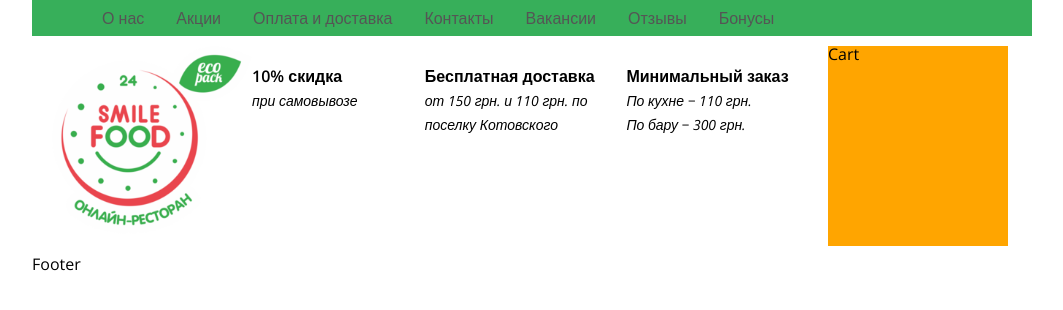
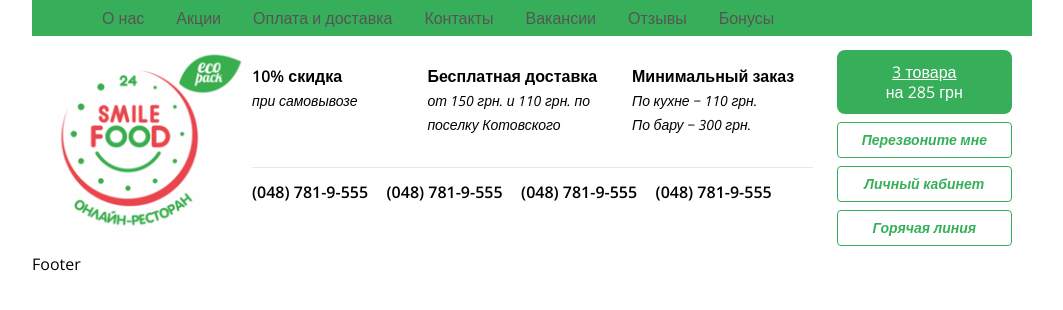
Before and after one commit to Alex-Schweiz/food-delivery-react, a React app: page / in a window 1280 px wide. Shown: the top 310 px of the page, without its empty margins (108-1171 px from the left). Built offline with nearby package versions, Linux system fonts and the light colour scheme.

Commit message:
Completed info header

```diff
--- /dev/null
+++ b/src/components/Header/InfoHeader/InfoBasket/InfoBasket.css
@@ -0,0 +1,15 @@
+.InfoBasket {
+    background-color: #37af5a;
+    margin-top: 4px;
+    padding: 14px 16px;
+    text-align: center;
+    color: #fff;
+    border-radius: 8px;
+}
+
+.InfoBasket a {
+    color: #fff;
+}
+.InfoBasket p {
+    margin-top: 4px;
+}
--- /dev/null
+++ b/src/components/Header/InfoHeader/InfoBasket/InfoBasket.js
@@ -0,0 +1,12 @@
+import React from 'react';
+
+import classes from './InfoBasket.css';
+
+const infoBasket = () => (
+  <div className={classes.InfoBasket}>
+    <a href="/">3 товара</a>
+    <p>на 285 грн</p>
+  </div>
+);
+
+export default infoBasket;
--- /dev/null
+++ b/src/components/Header/InfoHeader/InfoButton/InfoButton.css
@@ -0,0 +1,19 @@
+.InfoButton {
+    background-color: #fff;
+    margin-top: 8px;
+    padding: 10px 8px;
+    text-align: center;
+    color: #37af5a;
+    border: 1px solid #37af5a;
+    border-radius: 4px;
+    font-weight: 600;
+    font-size: 14px;
+    font-style: italic;
+    transition: .4s;
+}
+
+.InfoButton:hover {
+    background-color: #37af5a;
+    color: #fff;
+    cursor: pointer;
+}
--- /dev/null
+++ b/src/components/Header/InfoHeader/InfoButton/InfoButton.js
@@ -0,0 +1,11 @@
+import React from 'react';
+
+import classes from './InfoButton.css';
+
+const infoButton = (props) => (
+  <div className={classes.InfoButton}>
+    <p>{props.text}</p>
+  </div>
+);
+
+export default infoButton;
--- a/src/components/Header/InfoHeader/InfoHeader.css
+++ b/src/components/Header/InfoHeader/InfoHeader.css
@@ -12,5 +12,4 @@
 
 .InfoCart {
     width: 180px;
-    background-color: orange;
 }
--- a/src/components/Header/InfoHeader/InfoHeader.js
+++ b/src/components/Header/InfoHeader/InfoHeader.js
@@ -1,16 +1,21 @@
 import React from 'react';
 
 import classes from './InfoHeader.css';
-import InfoHeaderCentral from './InfoHeaderCentral/InfoHeaderCentral'
+import InfoHeaderCentral from './InfoHeaderCentral/InfoHeaderCentral';
+import InfoBasket from './InfoBasket/InfoBasket';
+import InfoButton from './InfoButton/InfoButton';
 
-const infoHeader = (props) => (
+const infoHeader = () => (
   <div className={classes.InfoHeader}>
     <div className={classes.InfoLogo}>
-      <img src="/img/logo2.png" alt="logo" width="200px" height="188px"/>
+      <img src="/img/logo3.png" alt="logo" width="200px" height="188px"/>
     </div>
     <InfoHeaderCentral />
     <div className={classes.InfoCart}>
-      <p>Cart</p>
+      <InfoBasket />
+      <InfoButton text="Перезвоните мне"/>
+      <InfoButton text="Личный кабинет"/>
+      <InfoButton text="Горячая линия"/>
     </div>
   </div>
 );
--- a/src/components/Header/InfoHeader/InfoHeaderCentral/InfoHeaderCentral.css
+++ b/src/components/Header/InfoHeader/InfoHeaderCentral/InfoHeaderCentral.css
@@ -1,7 +1,8 @@
 .InfoCentral {
-    width: 576px;
+    width: 600px;
     display: flex;
     padding: 12px 0;
+    flex-wrap: wrap;
 }
 
 .InfoDiscount {
@@ -30,3 +31,17 @@
 .InfoMinimal {
     width: 30%;
 }
+
+.InfoPhones {
+    width: 100%;
+    border-top: 1px solid rgba(211,211,211,0.5);
+    padding-top: 16px;
+    margin-right: 24px;
+    box-sizing: border-box;
+    display: flex;
+}
+
+.InfoPhones div {
+    width: 24%;
+    font-weight: 600;
+}
--- a/src/components/Header/InfoHeader/InfoHeaderCentral/InfoHeaderCentral.js
+++ b/src/components/Header/InfoHeader/InfoHeaderCentral/InfoHeaderCentral.js
@@ -1,8 +1,10 @@
 import React from 'react';
 
 import classes from './InfoHeaderCentral.css';
+import Aux from '../../../../hoc/Auxx/Auxx';
 
 const infoHeaderCentral = () => (
+  <Aux>
     <div className={classes.InfoCentral}>
       <div className={classes.InfoDiscount}>
         <p className={classes.StrongText}>10% скидка</p>
@@ -18,7 +20,15 @@ const infoHeaderCentral = () => (
         <p className={classes.ItalicText}>По кухне − 110 грн.</p>
         <p className={classes.ItalicText}>По бару − 300 грн.</p>
       </div>
+      <div className={classes.InfoPhones}>
+        <div>(048) 781-9-555</div>
+        <div>(048) 781-9-555</div>
+        <div>(048) 781-9-555</div>
+        <div>(048) 781-9-555</div>
       </div>
+    </div>
+  </Aux>
+
 );
 
 export default infoHeaderCentral;
```
Also changed, not shown: public/img/logo3.png (added). Lines whose indentation alone changed are shown as unchanged.
